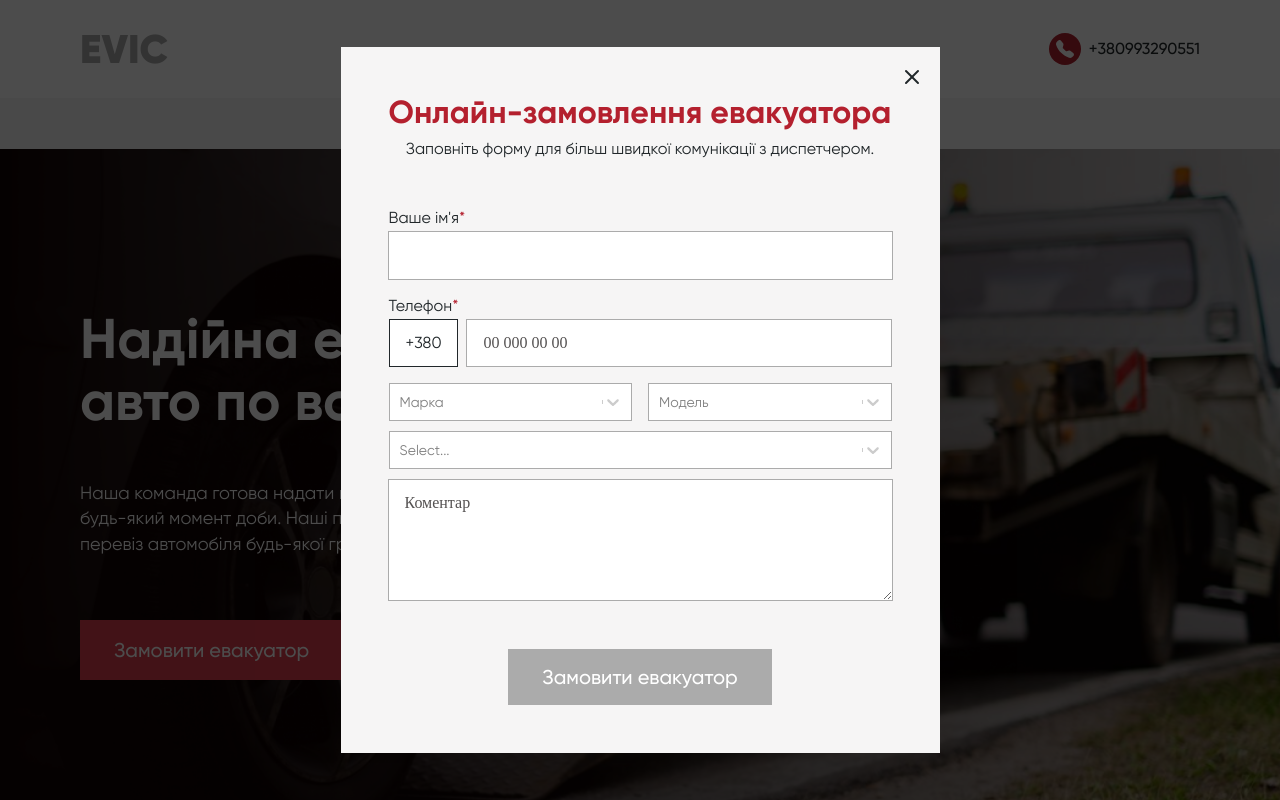
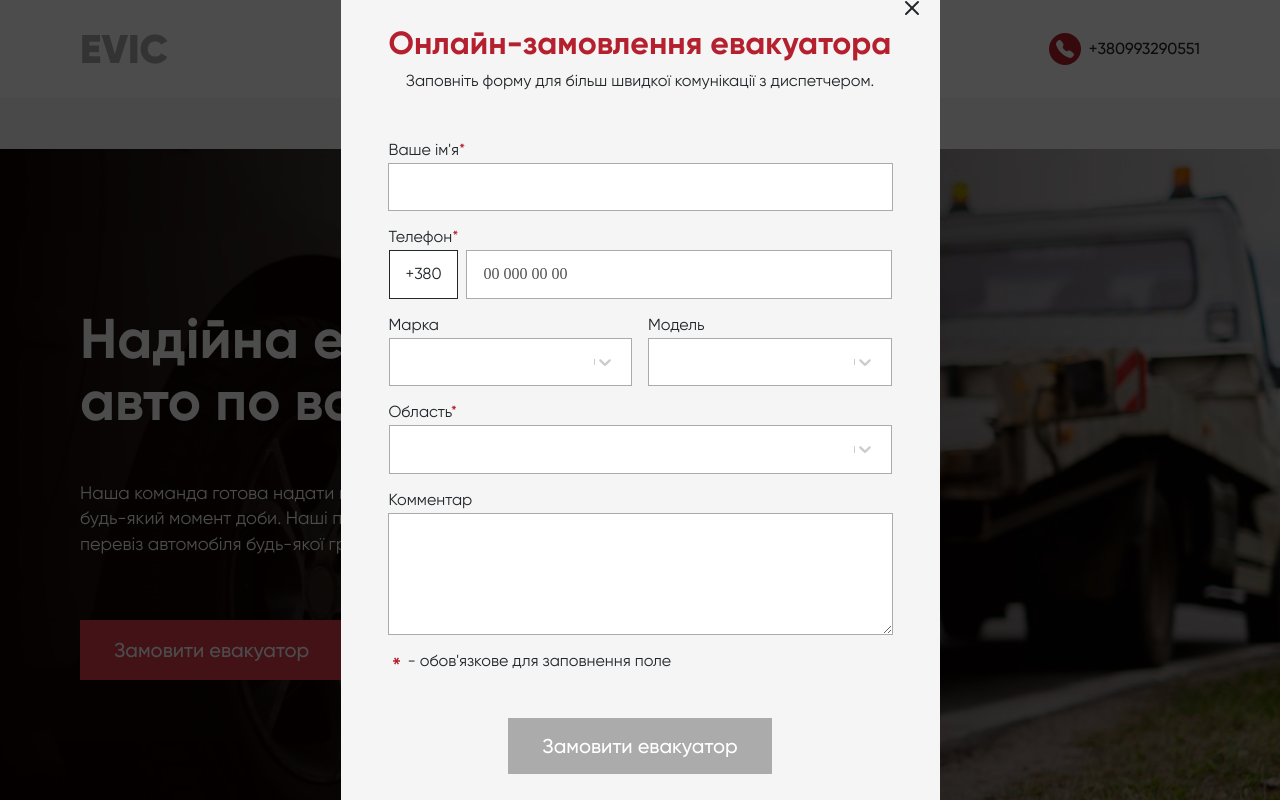
Before and after one commit to NewHope1396/evic, a Next.js app: page / in a window 1280 px wide. Both pictures are taken after a click on the button "Замовити евакуатор". Shown: the top 800 px of the page. Built offline with nearby package versions, Linux system fonts and the light colour scheme; no server answers.

Commit message:
order modal finished

```diff
--- a/src/components/Forms/OrderForm/Form.module.scss
+++ b/src/components/Forms/OrderForm/Form.module.scss
@@ -6,6 +6,16 @@
   width: 503px;
   position: relative;
   color: $Black;
+
+  & label {
+    display: block;
+    margin-bottom: 4px;
+    width: 100%;
+
+    & span {
+      color: $Red-1;
+    }
+  }
 
   & .hat {
     margin-bottom: 48px;
@@ -34,15 +44,6 @@
   align-items: center;
   justify-content: center;
   width: 100%;
-
-  & label {
-    margin-bottom: 4px;
-    width: 100%;
-
-    & span {
-      color: $Red-1;
-    }
-  }
 
   .telContainer {
     width: 100%;
@@ -94,7 +95,7 @@
     max-width: calc(100% - 32px);
     max-height: 400px;
     min-height: 96px;
-    margin-bottom: 48px;
+    margin-bottom: 16px;
   }
 
   & button {
@@ -144,6 +145,8 @@
   font-weight: 400;
   line-height: 16.8px;
   margin-top: -12px;
+  margin-bottom: 0;
+  padding-bottom: 0px;
   width: 100%;
   color: $Error;
 }
@@ -152,4 +155,32 @@
   display: flex;
   width: 100%;
   justify-content: space-between;
+  margin-bottom: 16px;
+
+  & .selectWrap {
+    width: calc(50% - 8px);
+  }
 }
+
+.areaContainer {
+  width: 100%;
+  margin-bottom: 16px;
+}
+
+.requiredMark {
+  width: 100%;
+  display: flex;
+  align-items: center;
+  justify-content: flex-start;
+  margin-left: 8px;
+  margin-bottom: 48px;
+
+  & img {
+    margin-top: 1px;
+  }
+
+  & .p {
+    margin-bottom: 0px;
+    margin-left: 8px;
+  }
+}
--- a/src/components/Forms/OrderForm/Form.tsx
+++ b/src/components/Forms/OrderForm/Form.tsx
@@ -15,6 +15,7 @@ import { areaOptions } from "@/data/areaOptions";
 import Image from "next/image";
 import { unlockScroll } from "@/helpers/blockScroll";
 import Close from "@/public/x.svg";
+import RedStar from "@/public/redStar.svg";
 
 const Form: FC<{ makes: IMakeData; setModalOpen: Function }> = ({
   makes,
@@ -103,14 +104,18 @@ const Form: FC<{ makes: IMakeData; setModalOpen: Function }> = ({
         {errors.tel && <p className={styles.error}>{errors.tel.message}</p>}
 
         <div className={styles.selectsContainer}>
+          <div className={styles.selectWrap}>
+            <label htmlFor="brand">Марка</label>
             <Controller
               name="brand"
               control={control}
               render={({ field }) => (
                 <Select
                   {...field}
+                  id="brand"
                   noOptionsMessage={() => "Нічого не знайдено"}
                   isClearable
+                  placeholder={""}
                   className="select"
                   classNamePrefix="select"
                   ref={makesRef}
@@ -119,37 +124,47 @@ const Form: FC<{ makes: IMakeData; setModalOpen: Function }> = ({
                     field.onChange(e);
                   }}
                   instanceId="makes-select-id"
-                placeholder={"Марка"}
                   options={makes.makes}
                 />
               )}
             />
+          </div>
 
+          <div className={styles.selectWrap}>
+            <label htmlFor="model">Модель</label>
             <Controller
               name="model"
               control={control}
               render={({ field }) => (
                 <Select
                   {...field}
+                  id="model"
                   isClearable
                   className="select"
                   classNamePrefix="select"
                   ref={modelsRef}
                   noOptionsMessage={() => "Нічого не знайдено"}
                   instanceId="model-select-id"
-                placeholder={"Модель"}
+                  placeholder={""}
                   options={modelOptions}
                 />
               )}
             />
           </div>
+        </div>
 
+        <div className={styles.areaContainer}>
+          <label htmlFor="area">
+            Область<span>*</span>
+          </label>
           <Controller
             name="area"
             control={control}
             render={({ field }) => (
               <Select
                 {...field}
+                id="area"
+                placeholder={""}
                 className="areaSelect"
                 classNamePrefix="select"
                 noOptionsMessage={() => "Нічого не знайдено"}
@@ -158,18 +173,25 @@ const Form: FC<{ makes: IMakeData; setModalOpen: Function }> = ({
               />
             )}
           />
+        </div>
         {errors.area?.value?.message && (
           <p className={styles.error}>{errors.area.value.message}</p>
         )}
 
+        <label htmlFor="comment">Комментар</label>
         <textarea
+          id="comment"
           className={errors.comment && styles.isEmpty}
-          placeholder="Коментар"
           {...register("comment")}
         />
         {errors.comment && (
           <p className={styles.error}>{errors.comment.message}</p>
         )}
+
+        <div className={styles.requiredMark}>
+          <Image alt="redStar" src={RedStar} />
+          <p className={styles.p}>- обов&apos;язкове для заповнення поле</p>
+        </div>
 
         <button type="submit">Замовити евакуатор</button>
       </form>
--- a/src/components/Forms/OrderForm/Selects.module.scss
+++ b/src/components/Forms/OrderForm/Selects.module.scss
@@ -10,18 +10,18 @@
     margin: 0 !important;
   }
 
-  width: calc(50% - 8px);
+  width: 100%;
 
   &__control {
     font-weight: 400;
-    margin-bottom: 10px !important;
+    line-height: 22.4px;
     width: 100%;
+    padding: 12px 16px !important;
     border: none !important;
     border-radius: 0 !important;
     outline: none !important;
     text-align: start;
-    padding: 8px !important;
-    font-size: 14px;
+    font-size: 16px;
     border: 1px solid #ababab !important;
 
     &--menu-is-open,
```
Lines whose indentation alone changed are shown as unchanged.
